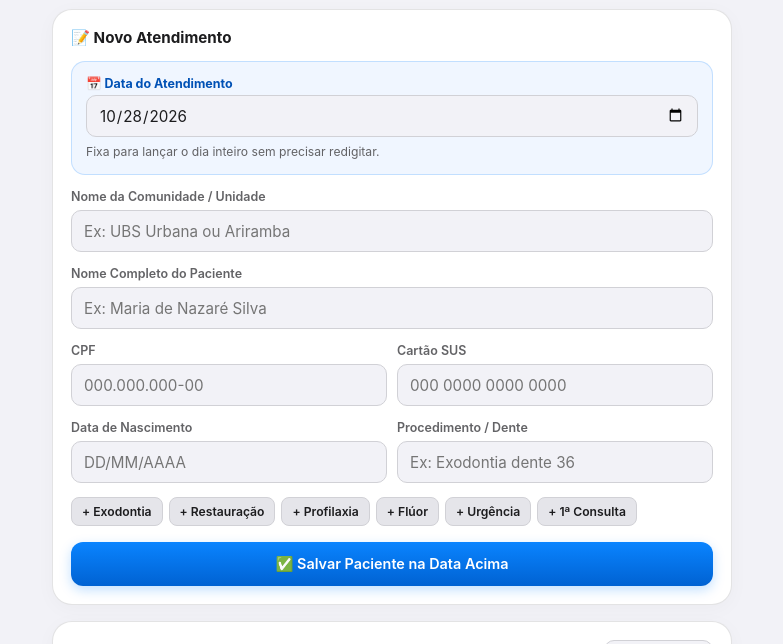
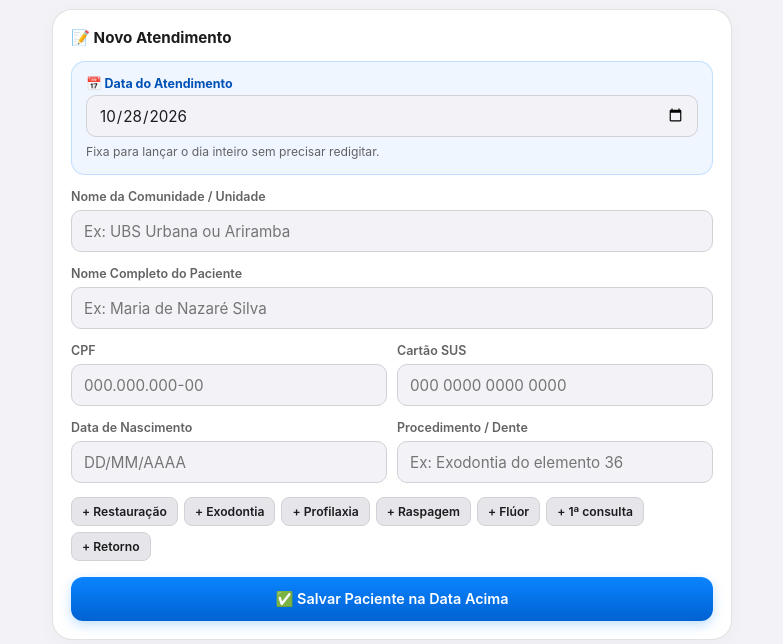
Before and after one commit to owils0n3/atendimentointerior, a plain HTML site: page index.html in a window 1280 px wide. Shown: the part 78-722 px from the top of the page, without its empty margins (248-1031 px from the left). Drawn offline with Linux system fonts and the light colour scheme.

Commit message:
Refine labels and placeholders in index.html
Updated labels and placeholders for better clarity and consistency in the form fields. Adjusted chip labels for procedures to match user requirements.

```diff
--- a/index.html
+++ b/index.html
@@ -363,7 +363,7 @@
           <input type="text" id="inputNome" placeholder="Ex: Maria de Nazaré Silva" />
         </div>
 
-        <!-- 4 & 5. CPF e Cartão SUS com Rótulos Limpos -->
+        <!-- 4 & 5. CPF e Cartão SUS -->
         <div class="grid-2 form-group">
           <div>
             <label>CPF</label>
@@ -383,18 +383,19 @@
           </div>
           <div>
             <label>Procedimento / Dente</label>
-            <input type="text" id="inputProcedimento" placeholder="Ex: Exodontia dente 36" />
+            <input type="text" id="inputProcedimento" placeholder="Ex: Exodontia do elemento 36" />
           </div>
         </div>
 
-        <!-- Chips com suporte a múltiplos procedimentos acumulados -->
+        <!-- Chips ordenados conforme solicitado -->
         <div class="quick-chips">
-          <div class="chip" onclick="adicionarProc('Exodontia dente ')">+ Exodontia</div>
-          <div class="chip" onclick="adicionarProc('Restauração resina dente ')">+ Restauração</div>
-          <div class="chip" onclick="adicionarProc('Profilaxia / Raspagem')">+ Profilaxia</div>
+          <div class="chip" onclick="adicionarProc('Restauração classe ')">+ Restauração</div>
+          <div class="chip" onclick="adicionarProc('Exodontia do elemento ')">+ Exodontia</div>
+          <div class="chip" onclick="adicionarProc('Profilaxia')">+ Profilaxia</div>
+          <div class="chip" onclick="adicionarProc('Raspagem supra e subgengival')">+ Raspagem</div>
           <div class="chip" onclick="adicionarProc('Aplicação tópica de flúor')">+ Flúor</div>
-          <div class="chip" onclick="adicionarProc('Atendimento de Urgência')">+ Urgência</div>
-          <div class="chip" onclick="adicionarProc('Consulta odontológica primeira vez')">+ 1ª Consulta</div>
+          <div class="chip" onclick="adicionarProc('1ª consulta')">+ 1ª consulta</div>
+          <div class="chip" onclick="adicionarProc('Consulta de retorno')">+ Retorno</div>
         </div>
 
         <div style="margin-top: 16px;">
@@ -478,7 +479,6 @@
           v = `${v.slice(0,3)}.${v.slice(3)}`;
         }
       } else {
-        // Formatação leve ao apagar para não travar o cursor
         if (v.length > 9) {
           v = `${v.slice(0,3)}.${v.slice(3,6)}.${v.slice(6,9)}-${v.slice(9)}`;
         } else if (v.length > 6) {
```
